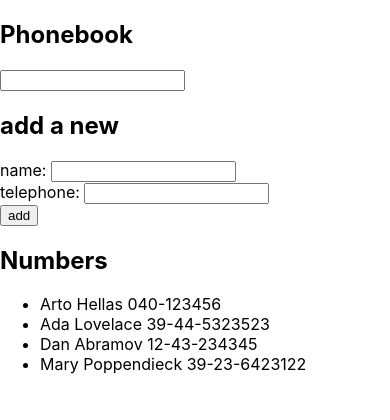
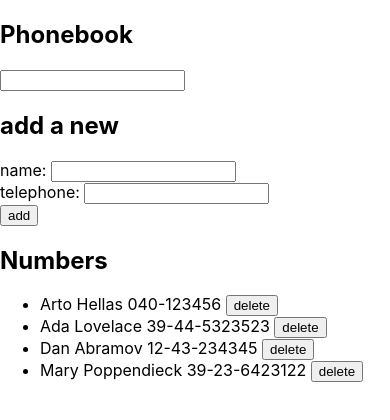
Before and after one commit to angelsf3/open-university, a React (Create React App) app in the folder part2/phonebook/: page / in a window 390 px wide. Shown: the top 420 px of the page. Built offline with nearby package versions, Linux system fonts and the light colour scheme; data requests are answered from the project's data file.

Commit message:
2.17: Phonebook step9

```diff
--- a/part2/phonebook/db.json
+++ b/part2/phonebook/db.json
@@ -1,5 +1,5 @@
 {
-  "persons":[
+  "persons": [
     {
       "name": "Arto Hellas",
       "number": "040-123456",
--- a/part2/phonebook/src/App.js
+++ b/part2/phonebook/src/App.js
@@ -20,13 +20,14 @@ function App() {
     const addPerson = (event) => {
         event.preventDefault()
         const person = {
-            id: persons.length + 1,
             name: newName,
             number: newTelephone
         }
 
-        if (!persons.find(p => p.name === person.name))
-            setPersons(persons.concat(person))
+        if (!persons.find(p => p.name === person.name)) {
+            personService.create(person).then(personCreated =>
+                setPersons(persons.concat(personCreated)))
+        }
         else
             alert(`${person.name} is already added to phonebook`)
     }
@@ -34,6 +35,16 @@ function App() {
     const handleNameChange = (event) => setNewName(event.target.value)
     const handleTelephoneChange = (event) => setNewTelephone(event.target.value)
     const handlePredicateChange = (event) => setFilter(event.target.value)
+
+    const handleDeleteButton = (person) => {
+        const confirmDelete = window.confirm(`Delete ${person.name}?`)
+        if (confirmDelete) {
+            personService.deleteObject(person.id).then(() => {
+                alert(`${person.name} deleted successfully`)
+                setPersons(persons.filter(p=> p.id !== person.id))
+            })
+        }
+    }
 
     const formProps = {
         addPerson: addPerson,
@@ -54,7 +65,7 @@ function App() {
             <ul>
                 {persons
                     .filter(person => person.name.toLowerCase().includes(filter.toLowerCase()))
-                    .map(person => <Person key={person.id} person={person}/> )}
+                    .map(person => <Person key={person.id} person={person} handleDelete={() => handleDeleteButton(person)}/> )}
             </ul>
         </div>
     )
--- a/part2/phonebook/src/person/Person.js
+++ b/part2/phonebook/src/person/Person.js
@@ -1,8 +1,8 @@
 import React from "react";
 
-function Person({ person }) {
+function Person({ person, handleDelete }) {
     return(
-        <li>{person.name} {person.number}</li>
+        <li>{person.name} {person.number} <button onClick={handleDelete}>delete</button></li>
     )
 }
 
```
